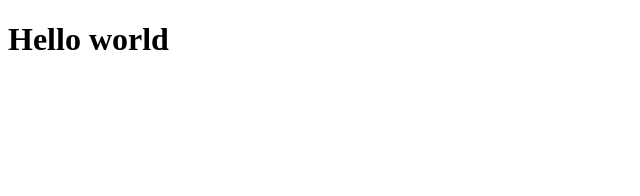
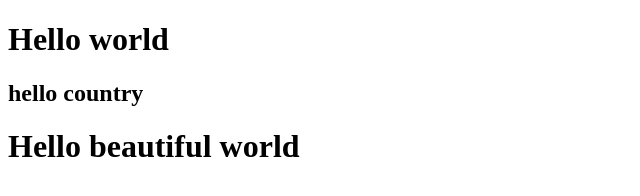
Before and after one commit to sergeyschegolev-git/git_lesson, a plain HTML site: page index.html in a window 1280 px wide. Shown: the whole page, without its empty margins (0-640 px from the left). Drawn offline with Linux system fonts and the light colour scheme.

```diff
--- a/index.html
+++ b/index.html
@@ -8,5 +8,7 @@
 </head>
 <body>
     <h1>Hello world</h1>
+    <h2>hello country</h2>
+    <h1>Hello beautiful world</h1>
 </body>
 </html>
```
